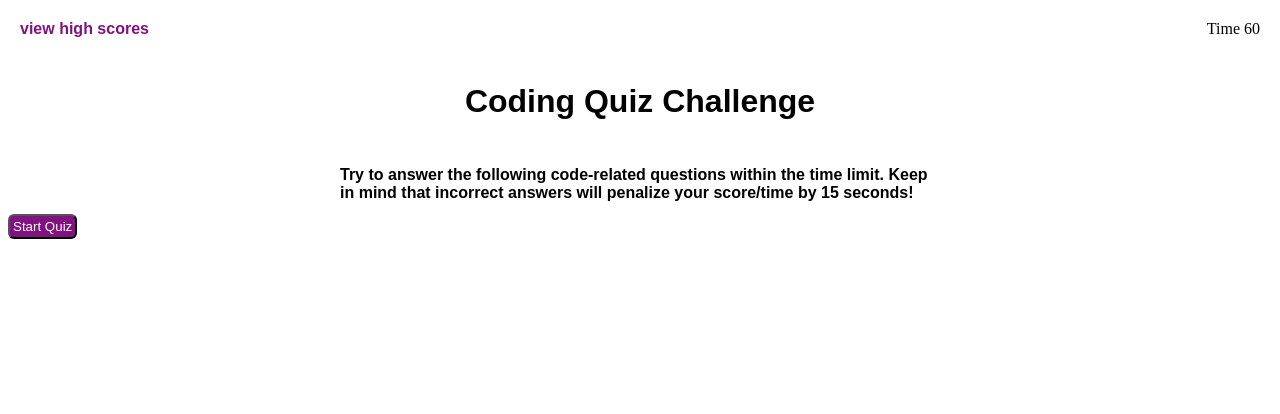
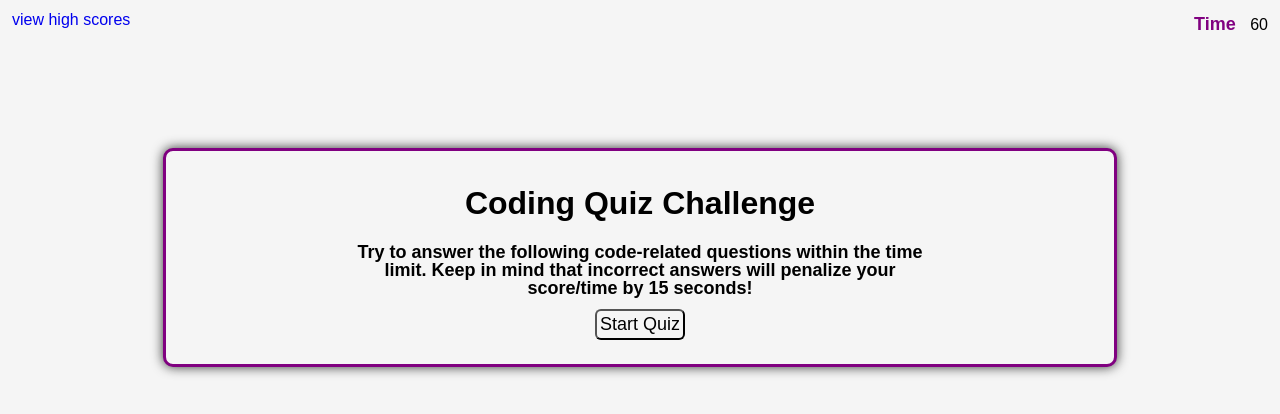
Before and after one commit to oliverLo78/code-quiz, a plain HTML site: page index.html in a window 1280 px wide. Drawn offline with Linux system fonts and the light colour scheme.

Commit message:
added more box style flex css

```diff
--- /dev/null
+++ b/assets/css/style.css
@@ -0,0 +1,161 @@
+header {
+    display: flex;
+    justify-content: space-between;
+    flex-direction: row;
+    padding: 12px;
+}
+
+main {
+    display: flex;
+    justify-content: center;
+    align-items: center;
+    padding-top: 100px;
+}
+
+.introText {
+    font-family: sans-serif;
+    font-weight: bold;
+    width: 600px;
+    margin: auto;
+    padding: 12px;
+}
+
+:root {
+    --purple: rgb(129, 19, 129)
+    --black: black;
+    --white: whitesmoke;
+}
+
+body {
+    font-family: Arial, Helvetica, sans-serif;
+    box-sizing: border-box;
+    background-color: var(--white);
+}
+.hide {
+    display: none;
+}
+
+.points {
+    text-decoration: none;
+    color: var(--purple);
+    font-weight: bold;
+    font-family: sans-serif;
+}
+
+#options {
+    display: flex;
+    flex-direction: column;
+    justify-content: center;
+    align-items: center;
+}
+
+#startScreen {
+    text-align: center;
+    padding: 24px;
+ }
+
+h1 {
+    font-size: xx-large;
+    font-weight: bolder;
+    font-family: sans-serif;
+    padding: 12px;
+    padding-bottom: 12px;
+    text-align: center;
+
+}
+
+h2 {
+    margin: 0px 12px 24px 12px;
+    font-size: x-large;
+    font-weight: bold;
+    color: purple;
+}
+
+.p {
+    font-family: sans-serif;
+    font-weight: bold;
+    width: 600px;
+}
+
+#startButton {
+    background-color:  var(--purple);
+    border-radius: 6px;
+    padding: 3px;
+    cursor: pointer;
+}
+
+.buttonLook {
+    display: flex;
+    justify-content: left;
+    padding: 12px;
+    background-color: var(--purple);
+    font-size: large;
+    border-radius: 12px;
+    transition: all 0.3s;
+}
+/* class selectors */
+
+
+
+.introText {
+    padding: 12px;
+    text-align: center;
+    font-size: large;
+}
+
+/* style for the header options */
+.timeLabel {
+    color: purple;
+    line-height: 24px;
+    margin: 0 10px;
+    font-size: large;
+    font-weight: bold;
+}
+
+/* highscores link style */
+.pointsLink {
+    text-decoration: none;
+    position: relative;
+}
+
+.pointsLink::after {
+    content: "";
+    position: absolute;
+    bottom: 0;
+    left: 0%;
+    display: block;
+    background: none repeat scroll 0 0 transparent;
+    height: 2px;
+    width: 0;
+    transition: all 0.3s;
+}
+
+.wrapper {
+    box-shadow: 0px 0px 12px rgba(0,0,0,.8);
+    border: 3px solid purple;
+    border-radius: 12px;
+    width: 900px;
+    max-width: 80%;
+    padding: 24px;
+    background-color: whitesmoke;
+    font-size: large;
+    border-radius: 10px;
+    transition: all 0.3s;
+}
+
+.buttonLook:hover {
+    box-shadow: 0px 0px 5px rgba(0, 0, 0, .8);
+    filter: brightness(150%);
+}
+
+.buttonAsnwer {
+    margin: 12px;
+    padding: 5px 10px;
+}
+
+.pointsNav {
+    display: flex;
+    flex-direction: row;
+    justify-content: space-around;
+    margin-top: 10px;
+}
--- a/assets/js/script.js
+++ b/assets/js/script.js
@@ -35,6 +35,7 @@ let questionText;
 let pointsTotal = 99;
 let quizQuestions;
 let currentQuestion = 0;
+let answerText;
 
 // GIVEN I am taking a code quiz
 // WHEN I click the start button
--- a/assets/style.css
+++ /dev/null
@@ -1,67 +0,0 @@
-header {
-    display: flex;
-    justify-content: space-between;
-    padding: 12px;
-}
-
-main {
-    display: block;
-}
-
-/* .mainContainer {
-    width: 500px;
-    max-width: 50%;
-    border-radius: 3px;
-    background-color: white;
-    padding: 12px;
-} */
-
-.introText {
-    font-family: sans-serif;
-    font-weight: bold;
-    width: 600px;
-    margin: auto;
-    padding: 12px;
-}
-
-:root {
-    --purple: rgb(129, 19, 129)
-}
-
-.hide {
-    display: none;
-}
-
-.points {
-    text-decoration: none;
-    color: var(--purple);
-    font-weight: bold;
-    font-family: sans-serif;
-}
-
-#startScreen {
-    text-align: center;
-    padding: 24px;
-}
-
-h1 {
-    font-size: 200%;
-    font-weight: bold;
-    font-family: sans-serif;
-    padding: 12px;
-    text-align: center;
-}
-
-.p {
-    font-family: sans-serif;
-    font-weight: bold;
-    width: 600px;
-}
-
-#startButton {
-    background-color: var(--purple);
-    color: white;
-    border-radius: 6px;
-    padding: 3px;
-    cursor: pointer;
-}
--- a/index.html
+++ b/index.html
@@ -7,21 +7,25 @@
     <title>Code Quiz</title>
     <link rel="stylesheet" href="">
     <!-- CSS style sheet link -->
-    <link rel="stylesheet" href="./assets/style.css">
+    <link rel="stylesheet" href="./assets/css/resets.css">
+    <link rel="stylesheet" href="assets/css/style.css">
+</head>
 
-</head>
 <body>
     <header>
-        <a class="points" href="./highscores.html">view high scores</a>
+        <!-- link to highscores page -->
+        <a class="pointsLink" href="./highscores.html">view high scores</a>
         <span class="timer">
             <span class="timeLabel">Time</span>
             <span class="minuteTimer">60</span>
         </span>
     </header>
 
-    <main class="mainContainer">
+    <main>
 
-    <div class="startScreen">
+        <div class="wrapper">
+
+    <div class="startScreen" id="options">
         <h1>Coding Quiz Challenge</h1>
 
         <!-- p tag with a little intro about the quiz -->
@@ -31,27 +35,37 @@
             score/time by 15 seconds!
         </p>
         <!-- start button -->
-        <button id="startButton">Start Quiz</button>
+        <button id="startButton" class="buttonLook">Start Quiz</button>
     </div>
 
+    <!-- quiz questions part -->
     <div id="questionContainer" class="hide">
-        <h2 id="questionText" class="hide"></h2>
+        <h2 id="questionText" class="hide"> Filler questions text?</h2>
         <div id="choices" class="choices"></div>
+        <button id="choice-1" class="buttonLook buttonAnswer">filler 1</button>
+        <button id="choice-2" class="buttonLook buttonAnswer">filler 2</button>
+        <button id="choice-3" class="buttonLook buttonAnswer">filler 3</button>
+        <button id="choice-4" class="buttonLook buttonAnswer">filler 4</button>
     </div>
 
+    <!-- End of the code quiz -->
     <div id="last-screen" class="hide">
         <h2>All done!</h2>
-        <p>Your final score is <span id="finalScore"></span></p>
-        <p>
+        <p class="introText">Your final score is <span id="finalScore">00</span></p>
+        <p class="introText">
             Enter initials: <input type="text" id="initials" max="3" />
-            <button id="submit">Submit</button>
+            <button id="submitButton" class="buttonLook">Submit</button>
         </p>
     </div>
 
-        <div id="feedback" class="feedback hide"></div>
+        <div id="feedback" class="feedback hide">
+            <p id="feedback">test</p>
+        </div>
+      </div>
+    </main>
 
-    </main>
         <script src="./assets/js/script.js"></script>
         <script src="./assets/js/points.js"></script>
     </body>
+
 </html>
```
Also changed, not shown: highscores.html (+9 -4 lines), assets/css/resets.css (line endings or trailing spaces), 1 other file.
